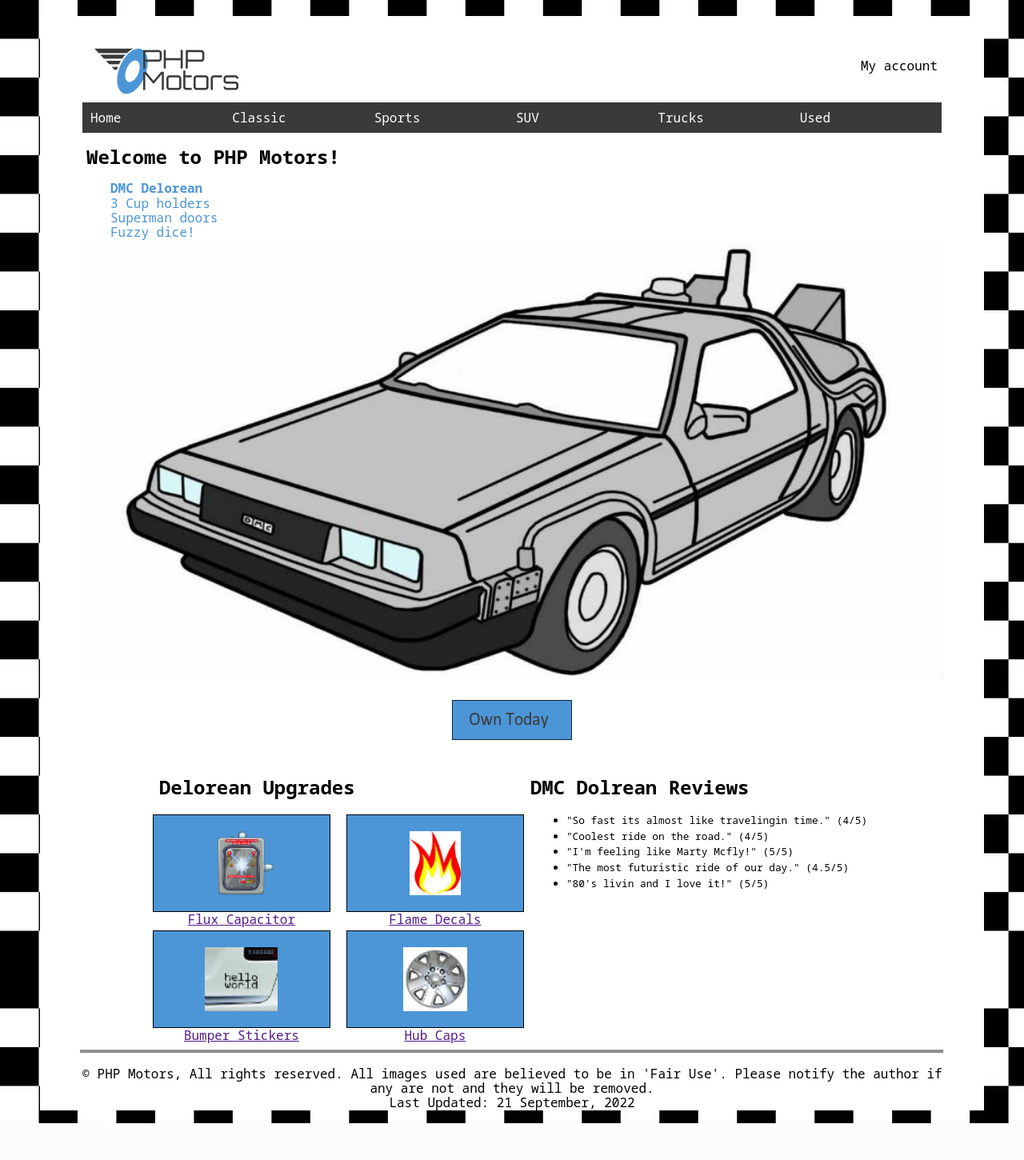
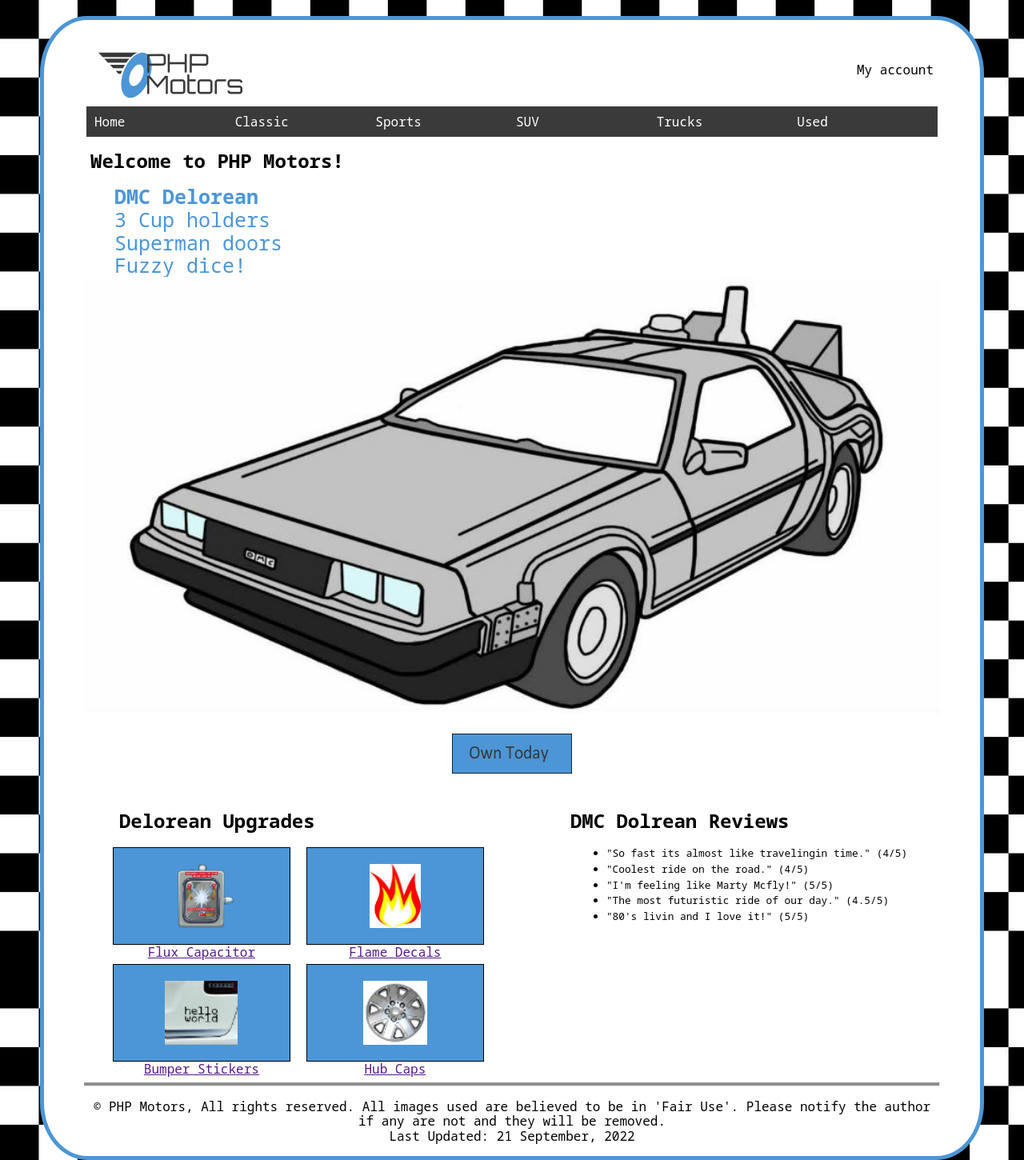
Before and after one commit to mckadedaines/Web-Backend, a PHP site: page /phpmotors/home.php in a window 1280 px wide. Shown: the whole page at 80% size. Before the commit the page ends 1404 px from the top, so only its background shows below. Run offline with PHP 8.4, Linux system fonts and the light colour scheme.

Commit message:
finished

```diff
--- a/phpmotors/css/large.css
+++ b/phpmotors/css/large.css
@@ -5,6 +5,8 @@
         padding-left: 50px;
         padding-right: 50px;
         background-color: white;
+        border: 5px solid #4c96d7;
+        border-radius: 5%;
     }
 
     html {
@@ -28,7 +30,7 @@
     }
 
     .info_p {
-        font-size: 100%;
+        font-size: 25px;
         margin-left: 30px;
     }
 
@@ -37,6 +39,7 @@
         display: flex;
         flex-direction: row-reverse;
         justify-content: center;
+        gap: 100px;
     }
 
     #upgrades {
--- a/phpmotors/home.php
+++ b/phpmotors/home.php
@@ -87,6 +87,7 @@
                     </div>
                 </div>
             </div>
+        </div>
     </main>
 
     <footer>
```
